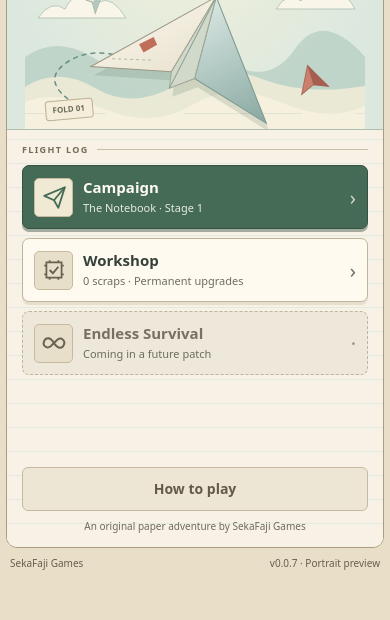
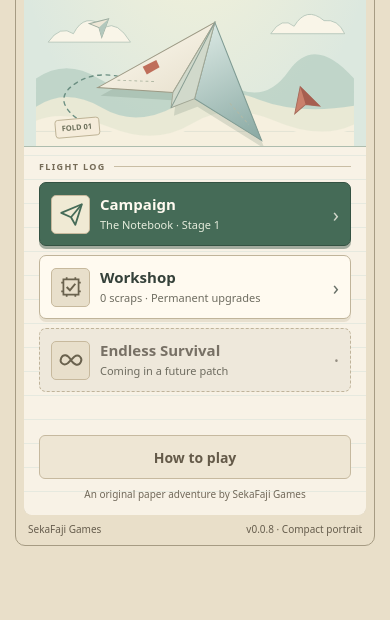
Before and after one commit to SekaFaji/Sekafold, a website with bundled scripts: page index.html in a window 390 px wide. Shown: the part 224-844 px from the top of the page. Built offline with nearby package versions, Linux system fonts and the light colour scheme.

Commit message:
P007.1: compact portrait phone frame and browser regression checks

```diff
--- a/index.html
+++ b/index.html
@@ -5,7 +5,7 @@
   <meta name="viewport" content="width=device-width, initial-scale=1, viewport-fit=cover">
   <meta name="theme-color" content="#e9dfc9">
   <title>Sekafold - SekaFaji Games</title>
-  <link rel="stylesheet" href="./style.css">
+  <link rel="stylesheet" href="./style.css?v=0.0.8">
 </head>
 <body>
   <main id="shell">
@@ -29,7 +29,7 @@
       </div>
       <section id="panel" class="paper page" aria-label="Game menu"></section>
     </section>
-    <footer><span>SekaFaji Games</span><span>v0.0.7 · Portrait preview</span></footer>
+    <footer><span>SekaFaji Games</span><span>v0.0.8 · Compact portrait</span></footer>
   </main>
   <script type="module" src="./src/app/main.js"></script>
 </body>
--- a/package.json
+++ b/package.json
@@ -1 +1 @@
-{"name":"sekafold","private":true,"version":"0.0.7","type":"module","scripts":{"typecheck":"tsc --noEmit","build":"tsc && node tools/build.mjs","test":"npm run build && node --test tests/unit/*.test.mjs","start":"npx --yes http-server dist -c-1"},"devDependencies":{"typescript":"5.8.3"}}
+{"name":"sekafold","private":true,"version":"0.0.8","type":"module","scripts":{"typecheck":"tsc --noEmit","build":"tsc && node tools/build.mjs","test":"npm run build && node --test tests/unit/*.test.mjs","start":"npx --yes http-server dist -c-1","test:browser":"node --test tests/smoke/portrait.test.mjs"},"devDependencies":{"typescript":"5.8.3","playwright-core":"1.51.1"}}
--- a/style.css
+++ b/style.css
@@ -11,40 +11,57 @@
 }
 body {
   margin: 0;
-  min-height: 100dvh;
-  display: grid;
-  place-items: center;
+  height: 100dvh;
+  min-width: 0;
+  display: flex;
+  align-items: center;
+  justify-content: center;
+  overflow: hidden;
   background: radial-gradient(ellipse at 50% 30%, #ede6d7, #c9baa1);
-  padding: env(safe-area-inset-top) env(safe-area-inset-right) env(safe-area-inset-bottom) env(safe-area-inset-left);
+  padding: max(8px, env(safe-area-inset-top)) max(8px, env(safe-area-inset-right))
+    max(8px, env(safe-area-inset-bottom)) max(8px, env(safe-area-inset-left));
 }
+/* The whole game is one compact phone preview, not a responsive desktop app.
+   18px = frame border + horizontal padding. 112px reserves frame chrome
+   and vertical breathing room before applying the 9:16 arena ratio. */
 #shell {
-  width: min(100%, 430px, calc((100dvh - 106px) * .5625 + 20px));
+  --frame-inset: 18px;
+  --frame-chrome: 112px;
+  --available-height: calc(100dvh - env(safe-area-inset-top) - env(safe-area-inset-bottom));
+  flex: 0 0 auto;
+  width: min(360px, calc(100vw - 24px), calc(var(--frame-inset) + (var(--available-height) - var(--frame-chrome)) * 0.5625));
+  max-width: 100%;
   min-width: 0;
-  padding: 10px;
+  padding: 8px;
   background: #e9dfc9;
   border: 1px solid #a69b83;
-  border-radius: 21px;
-  box-shadow: 0 16px 45px #55452e2b, inset 0 1px #fff8e6;
-  display: grid;
-  gap: 8px;
+  border-radius: 17px;
+  box-shadow: 0 12px 30px #55452e24, inset 0 1px #fff8e6;
+  display: flex;
+  flex-direction: column;
+  gap: 6px;
+  overflow: hidden;
 }
 .topbar, footer { display: flex; align-items: center; justify-content: space-between; gap: 8px; }
-.topbar { min-height: 42px; padding: 0 4px; }
+.topbar { flex: 0 0 42px; min-height: 0; min-width: 0; padding: 0 4px; }
 .brand { font-family: Georgia, serif; font-weight: 900; letter-spacing: .12em; font-size: 15px; line-height: 1.05; }
 .brand small { display: block; margin-top: 4px; font: 700 8px system-ui, sans-serif; letter-spacing: .19em; color: var(--muted); }
 .wallet { margin-left: auto; font-size: 12px; font-weight: 800; border: 1px solid #c5aa6b; background: #f7ebc7; padding: 7px 10px; border-radius: 5px; white-space: nowrap; color: #705b2f; }
 .pause-button { padding: 7px 9px; font-size: 12px; min-height: 40px; }
 #arena {
   position: relative; overflow: hidden; width: 100%;
-  aspect-ratio: 9 / 16; border: 1px solid #aa9d82;
-  border-radius: 11px; background: #f7f0de;
+  flex: 0 0 auto; min-width: 0; min-height: 0;
+  aspect-ratio: 9 / 16; border: 0; box-shadow: inset 0 0 0 1px #aa9d82;
+  border-radius: 8px; background: #f7f0de;
+  /* Independent of the canvas's 540x960 intrinsic dimensions. */
 }
-canvas { width: 100%; height: 100%; display: block; object-fit: contain; touch-action: none; }
+#field { position: absolute; inset: 0; width: 100%; height: 100%; display: block; object-fit: contain; touch-action: none; }
 .paper {
   position: absolute; inset: 0; overflow-y: auto; overscroll-behavior: contain;
   background: #f7f1e4; padding: 16px;
   scrollbar-width: thin; scrollbar-color: #b6a98d transparent;
 }
+.page > *, .menu > * { flex-shrink: 0; }
 .page {
   background-image: repeating-linear-gradient(0deg, transparent 0 23px, #b6c8c620 23px 24px);
   display: flex; flex-direction: column; gap: 12px;
@@ -127,11 +144,27 @@ progress { display: block; width: 100%; height: 8px; accent-color: #70966b; }
 #move { left: 7%; } #aim { right: 7%; }
 .stick i { display: block; width: 40%; aspect-ratio: 1; border-radius: 50%; background: #a99a7c90; border: 1px solid #796a50; }
 .stick span { position: absolute; bottom: -16px; font-size: 9px; font-weight: 800; }
-footer { font-size: 10px; color: #665d4d; padding: 0 4px; min-height: 15px; }
+footer { flex: 0 0 16px; min-width: 0; font-size: 10px; color: #665d4d; padding: 0 4px; white-space: nowrap; }
 [hidden] { display: none !important; }
 @media (hover: hover) and (pointer: fine) { #sticks { display: none !important; } }
 @media (max-width: 480px) and (orientation: portrait) {
-  #shell { border: 0; border-radius: 0; box-shadow: none; padding: 6px; width: min(100%, calc((100dvh - 90px) * .5625 + 12px)); }
+  #shell { box-shadow: none; border-radius: 10px; }
   body { background: #e9dfc9; }
 }
+@media (max-height: 700px) {
+  .topbar { flex-basis: 38px; }
+  .brand { font-size: 12px; }
+  .brand small { font-size: 7px; }
+  .wallet { font-size: 10px; padding: 5px 6px; }
+  .pause-button { min-height: 36px; padding: 5px 7px; }
+  .menu-hero { padding-top: 10px; }
+  .cover-art { max-height: 112px; }
+  .menu-nav { padding: 9px; gap: 6px; }
+  .menu-card { min-height: 54px; grid-template-columns: 31px minmax(0,1fr) auto; gap: 7px; padding: 6px 8px; }
+  .menu-card .menu-icon { width: 31px; height: 31px; }
+  .menu-card .menu-title { font-size: 13px; }
+  .menu-card .menu-detail { font-size: 10px; }
+  .menu-bottom { padding: 0 9px 9px; }
+  footer { font-size: 9px; }
+}
 @media (max-height: 630px) { .menu-hero { padding-top: 9px; } .cover-art { max-height: 100px; } .menu-nav { padding: 9px; gap: 6px; } .menu-card { min-height: 54px; } }
```
Also changed, not shown: ROADMAP.md (+4 -3 lines), docs/DECISIONS.md (+2 -0 lines), docs/STATUS.md (+3 -1 lines), tests/smoke/portrait.test.mjs (added, +77 -0 lines), .github/workflows/ci.yml, CHANGELOG.md, README.md.
